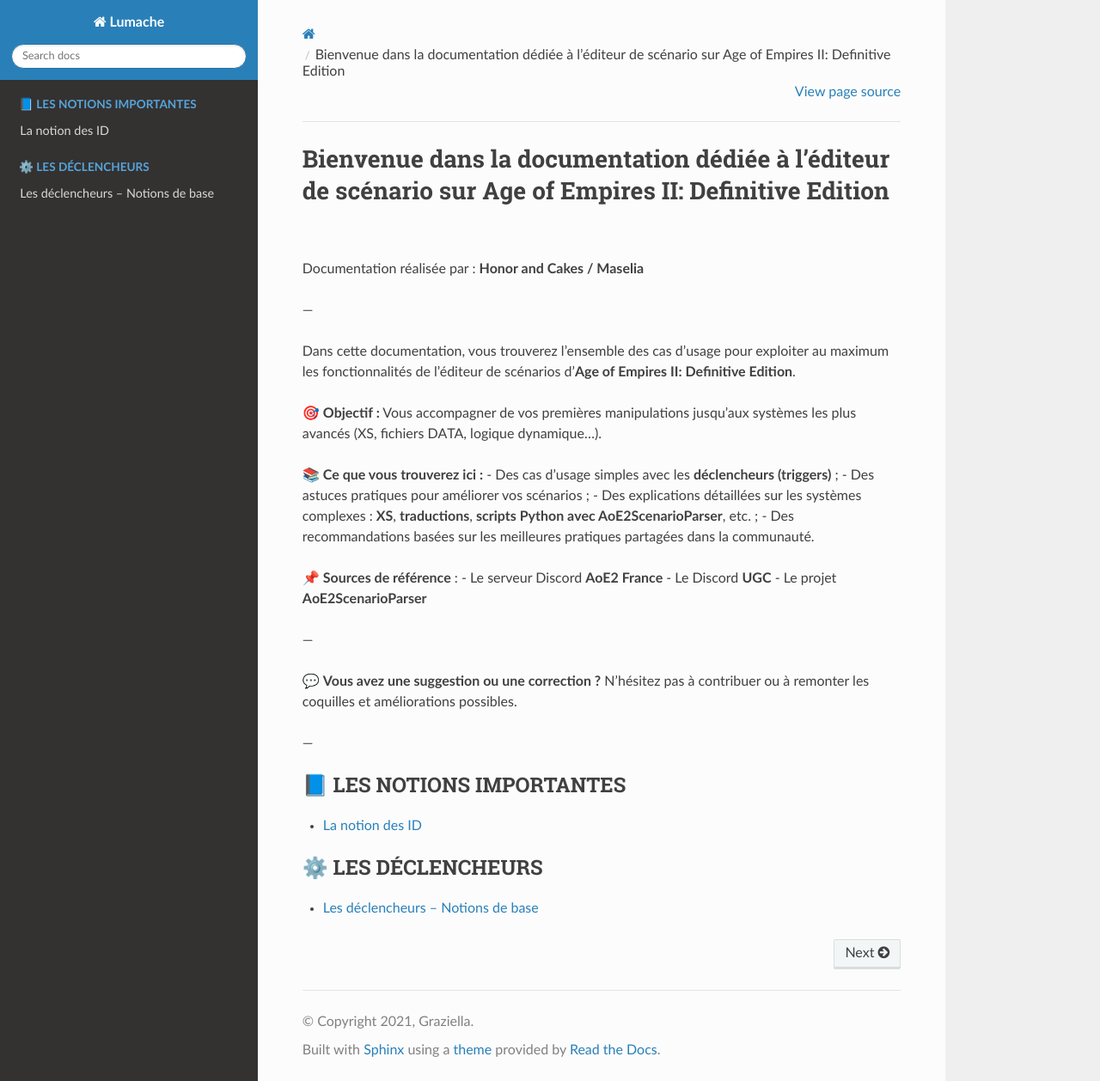
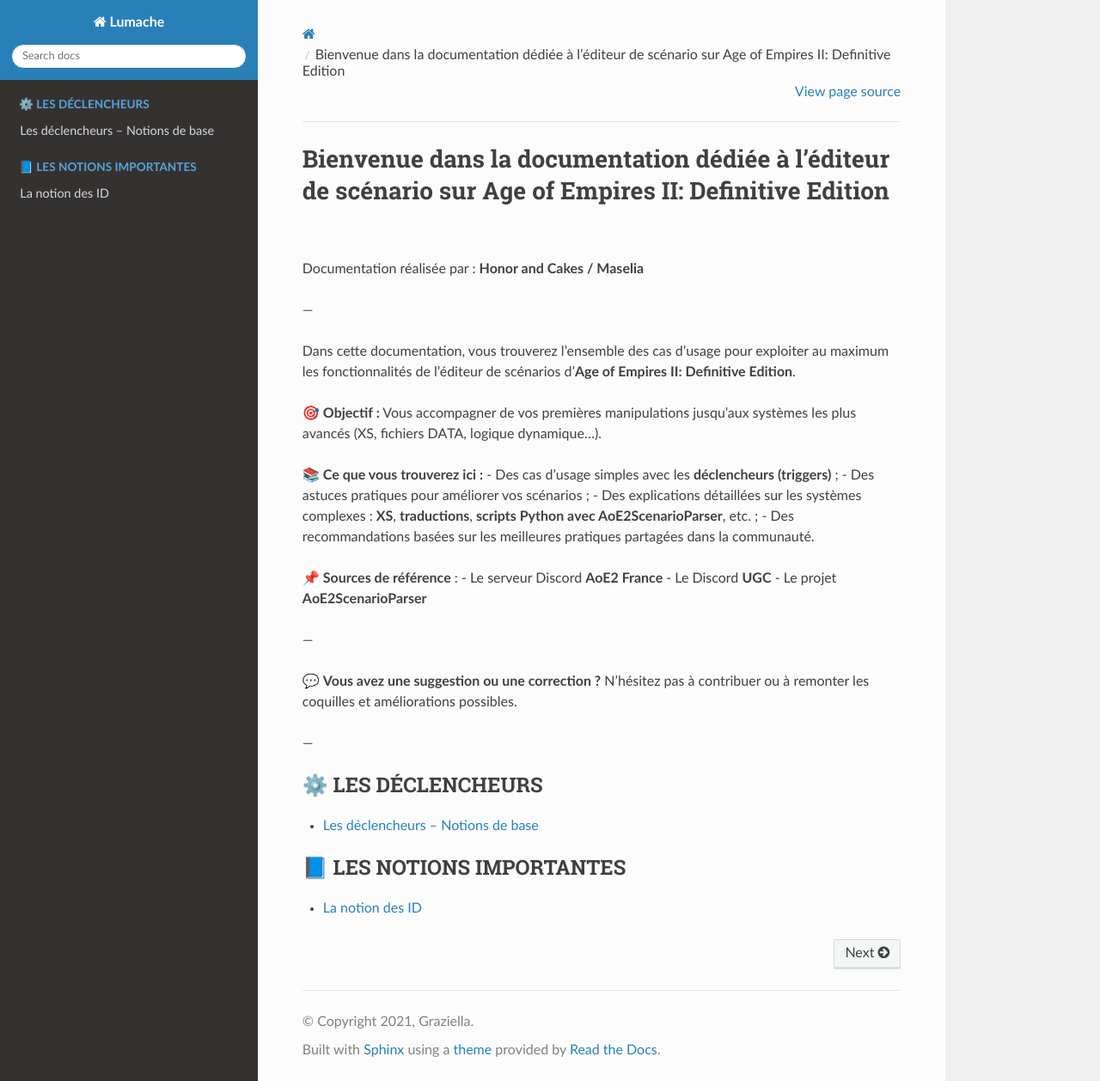
Before and after one commit to Maselia464/Documentation-editeur-AOE2, a Sphinx documentation site: the page built from docs/source/index.rst, in a window 1280 px wide and 1258 px high. Shown: the whole window at 86% size. Built offline with Sphinx 7.4.7 and the Read the Docs theme 3.1.0, drawn with Linux system fonts in a browser that asks for light colours; pages that are not in the unit, such as notebooks, are missing from menus.

```diff
--- a/docs/source/index.rst
+++ b/docs/source/index.rst
@@ -36,18 +36,20 @@ N’hésitez pas à contribuer ou à remonter les coquilles et améliorations po
 
 .. toctree::
    :maxdepth: 1
+   :caption: ⚙️ LES DÉCLENCHEURS
+   :titlesonly:
+
+   declencheur/les_declencheurs
+
+.. toctree::
+   :maxdepth: 1
    :caption: 📘 LES NOTIONS IMPORTANTES
    :titlesonly:
 
    notion/Notion-des-ID
    notion/Notion-autre
 
-.. toctree::
-   :maxdepth: 1
-   :caption: ⚙️ LES DÉCLENCHEURS
-   :titlesonly:
 
-   declencheur/les_declencheurs
 
 .. toctree::
    :maxdepth: 1
```
